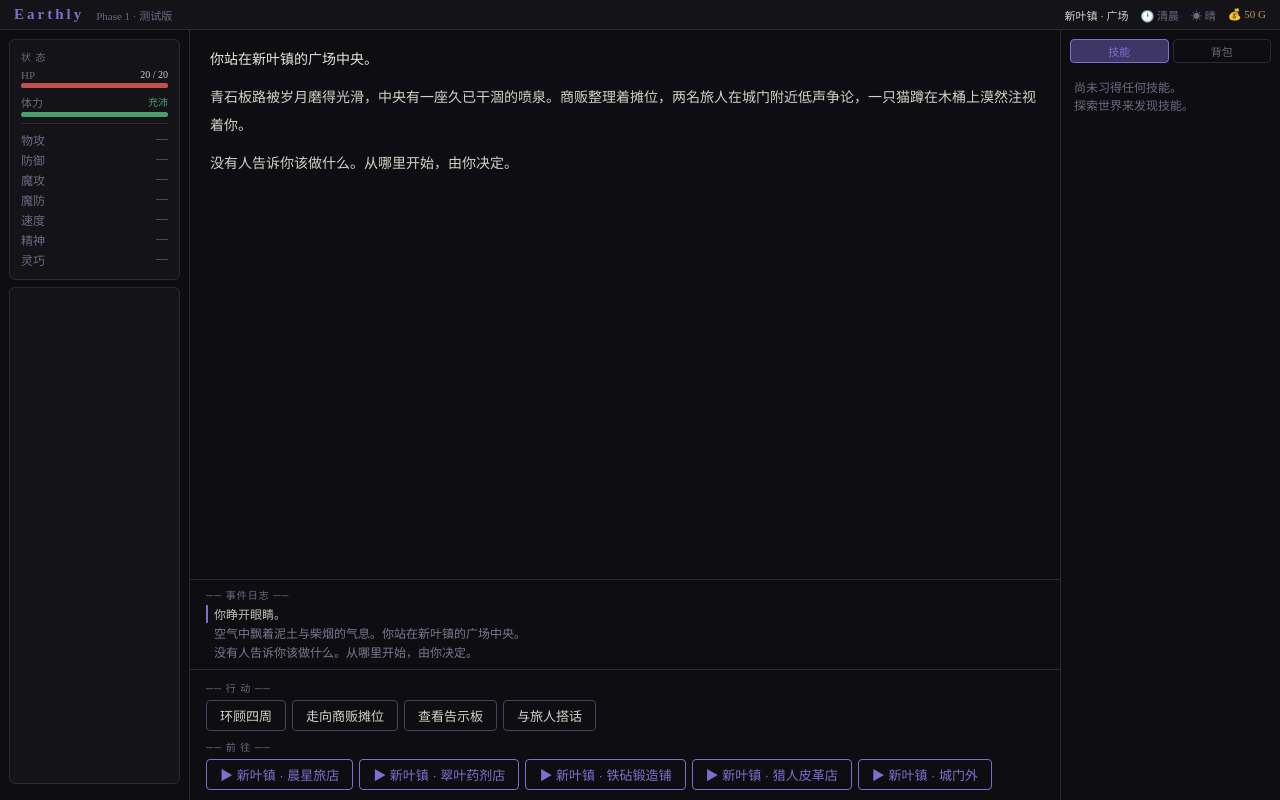
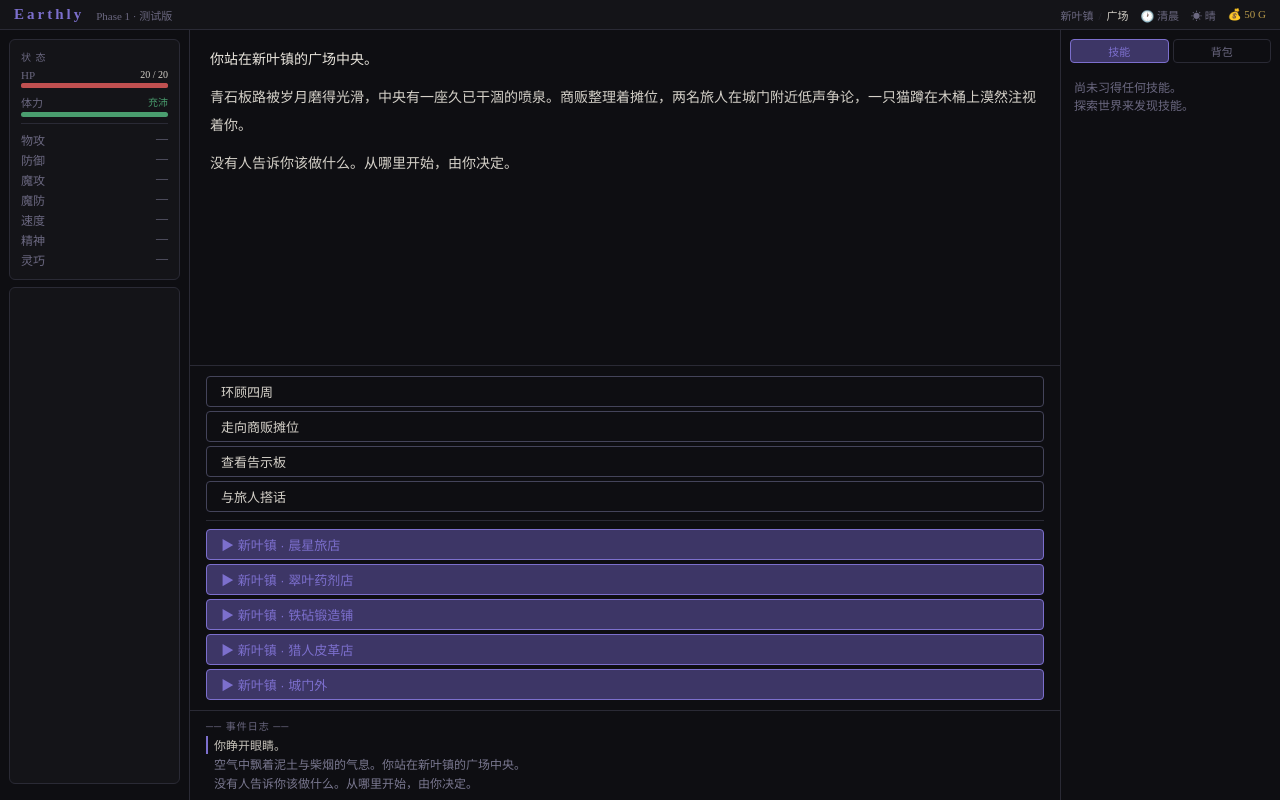
Before and after one commit to rilgemo/earthly_journey, a React (Create React App) app: page / in a window 1280 px wide. Built offline with nearby package versions, Linux system fonts and the light colour scheme.

Commit message:
chore: commit pending UI and data updates

```diff
--- a/src/components/MainPanel.jsx
+++ b/src/components/MainPanel.jsx
@@ -19,64 +19,80 @@ export default function MainPanel({ narrative, log, curActions, curRest, travel,
         ))}
       </div>
 
+      {/* 行动 / 休息 / 前往 */}
+      <div style={{ borderTop: `1px solid ${C.border}`, padding: "10px 16px", flexShrink: 0 }}>
+        <div style={{ display: "flex", flexDirection: "column", gap: 4 }}>
+          {curActions.map(a => (
+            <button key={a} onClick={() => onAction(a)}
+              style={{
+                width: "100%",
+                padding: "5px 14px",
+                borderRadius: 4,
+                border: `1px solid ${blocked ? C.border : C.borderHi}`,
+                background: "transparent",
+                color: blocked ? C.textDim : C.text,
+                cursor: blocked ? "not-allowed" : "pointer",
+                fontSize: 13,
+                textAlign: "left",
+                opacity: blocked ? 0.45 : 1,
+              }}
+              onMouseEnter={e => { if (!blocked) e.currentTarget.style.borderColor = C.accent; }}
+              onMouseLeave={e => { if (!blocked) e.currentTarget.style.borderColor = C.borderHi; }}>
+              {a}
+            </button>
+          ))}
+
+          {curRest.map(a => (
+            <button key={a} onClick={() => onAction(a)}
+              style={{
+                width: "100%",
+                padding: "5px 14px",
+                borderRadius: 4,
+                border: `1px solid ${C.green}`,
+                background: "transparent",
+                color: C.green,
+                cursor: "pointer",
+                fontSize: 13,
+                textAlign: "left",
+              }}
+              onMouseEnter={e => e.currentTarget.style.background = "#1a2e1f"}
+              onMouseLeave={e => e.currentTarget.style.background = "transparent"}>
+              ♦ {a}
+            </button>
+          ))}
+
+          {travel.length > 0 && (curActions.length + curRest.length > 0) && (
+            <div style={{ borderTop: `1px solid ${C.border}`, margin: "4px 0" }} />
+          )}
+
+          {travel.map(key => (
+            <button key={key} onClick={() => onTravel(key)}
+              style={{
+                width: "100%",
+                padding: "5px 14px",
+                borderRadius: 4,
+                border: `1px solid ${C.accent}`,
+                background: "#3d3666",
+                color: C.accent,
+                cursor: "pointer",
+                fontSize: 13,
+                textAlign: "left",
+              }}
+              onMouseEnter={e => e.currentTarget.style.background = "#2f2a4a"}
+              onMouseLeave={e => e.currentTarget.style.background = "#3d3666"}>
+              ▶ {AREAS[key]?.label || key}
+            </button>
+          ))}
+        </div>
+      </div>
+
       {/* 事件日志 */}
-      <div style={{ borderTop: `1px solid ${C.border}`, padding: "7px 16px", maxHeight: 108, overflowY: "auto" }} ref={logRef}>
+      <div style={{ borderTop: `1px solid ${C.border}`, padding: "7px 16px", maxHeight: 80, overflowY: "auto" }} ref={logRef}>
         <div style={{ ...sec, marginBottom: 3 }}>── 事件日志 ──</div>
         {log.map((l, i) => (
           <div key={i} style={{ fontSize: 12, color: i === 0 ? C.log0 : C.log1, paddingLeft: 6, borderLeft: i === 0 ? `2px solid ${C.accent}` : "2px solid transparent", marginBottom: 1 }}>{l}</div>
         ))}
       </div>
-
-      {/* 行动 / 休息 / 前往 */}
-      <div style={{ borderTop: `1px solid ${C.border}`, padding: "10px 16px", flexShrink: 0 }}>
-        {curActions.length > 0 && (
-          <div style={{ marginBottom: 8 }}>
-            <div style={{ ...sec, marginBottom: 5 }}>── 行 动 ──</div>
-            <div style={{ display: "flex", flexWrap: "wrap", gap: 6 }}>
-              {curActions.map(a => (
-                <button key={a} onClick={() => onAction(a)}
-                  style={{ padding: "5px 13px", borderRadius: 4, border: `1px solid ${blocked ? C.border : C.borderHi}`, background: "transparent", color: blocked ? C.textDim : C.text, cursor: blocked ? "not-allowed" : "pointer", fontSize: 13, opacity: blocked ? 0.45 : 1 }}
-                  onMouseEnter={e => { if (!blocked) e.currentTarget.style.borderColor = C.accent; }}
-                  onMouseLeave={e => { if (!blocked) e.currentTarget.style.borderColor = C.borderHi; }}>
-                  {a}
-                </button>
-              ))}
-            </div>
-          </div>
-        )}
-
-        {curRest.length > 0 && (
-          <div style={{ marginBottom: 8 }}>
-            <div style={{ ...sec, marginBottom: 5 }}>── 休 息 ──</div>
-            <div style={{ display: "flex", flexWrap: "wrap", gap: 6 }}>
-              {curRest.map(a => (
-                <button key={a} onClick={() => onAction(a)}
-                  style={{ padding: "5px 13px", borderRadius: 4, border: `1px solid ${C.green}`, background: "transparent", color: C.green, cursor: "pointer", fontSize: 13 }}
-                  onMouseEnter={e => e.currentTarget.style.background = "#1a2e1f"}
-                  onMouseLeave={e => e.currentTarget.style.background = "transparent"}>
-                  ♦ {a}
-                </button>
-              ))}
-            </div>
-          </div>
-        )}
-
-        {travel.length > 0 && (
-          <div>
-            <div style={{ ...sec, marginBottom: 5 }}>── 前 往 ──</div>
-            <div style={{ display: "flex", flexWrap: "wrap", gap: 6 }}>
-              {travel.map(key => (
-                <button key={key} onClick={() => onTravel(key)}
-                  style={{ padding: "5px 13px", borderRadius: 4, border: `1px solid ${C.accent}`, background: "transparent", color: C.accent, cursor: "pointer", fontSize: 13 }}
-                  onMouseEnter={e => e.currentTarget.style.background = C.accentDim}
-                  onMouseLeave={e => e.currentTarget.style.background = "transparent"}>
-                  ▶ {AREAS[key]?.label || key}
-                </button>
-              ))}
-            </div>
-          </div>
-        )}
-      </div>
     </div>
   );
 }
--- a/src/data/areas.js
+++ b/src/data/areas.js
@@ -1,6 +1,7 @@
 export const AREAS = {
   "新叶镇·广场": {
     label: "新叶镇 · 广场",
+    breadcrumb: ["新叶镇", "广场"],
     intro: [
       "你站在新叶镇的广场中央。",
       "青石板路被岁月磨得光滑，中央有一座久已干涸的喷泉。商贩整理着摊位，两名旅人在城门附近低声争论，一只猫蹲在木桶上漠然注视着你。",
@@ -11,6 +12,7 @@ export const AREAS = {
   },
   "新叶镇·晨星旅店": {
     label: "新叶镇 · 晨星旅店",
+    breadcrumb: ["新叶镇", "晨星旅店"],
     intro: [
       "旅店兼着餐厅，木头桌椅摆得满满当当，炉火烧得旺。",
       "掌柜是个圆脸女人，手脚麻利。厨房飘出炖肉的香气，几名旅客低头吃饭，偶尔传来压低的交谈声。",
@@ -21,6 +23,7 @@ export const AREAS = {
   },
   "新叶镇·药剂店": {
     label: "新叶镇 · 翠叶药剂店",
+    breadcrumb: ["新叶镇", "翠叶药剂店"],
     intro: [
       "药剂店的空气里弥漫着草药和酒精的混合气味。",
       "货架上整齐排列着各色瓶瓶罐罐，瓶签上写着潦草的字。",
@@ -31,6 +34,7 @@ export const AREAS = {
   },
   "新叶镇·锻造铺": {
     label: "新叶镇 · 铁砧锻造铺",
+    breadcrumb: ["新叶镇", "铁砧锻造铺"],
     intro: [
       "锻造铺的热浪扑面而来，叮叮当当的敲击声不曾停歇。",
       "铁匠是个沉默的壮汉，正专注地处理一块烧红的铁料。",
@@ -41,6 +45,7 @@ export const AREAS = {
   },
   "新叶镇·皮革防具店": {
     label: "新叶镇 · 猎人皮革店",
+    breadcrumb: ["新叶镇", "猎人皮革店"],
     intro: [
       "店面不大，但皮革的气味很浓。",
       "墙上挂满了各种皮甲、皮带、手套和靴子，做工细腻，针脚整齐。",
@@ -51,6 +56,7 @@ export const AREAS = {
   },
   "新叶镇·城门外": {
     label: "新叶镇 · 城门外",
+    breadcrumb: ["新叶镇", "城门外"],
     intro: [
       "你踏出城门，脚下的石板路渐渐变成夯实的泥土。",
       "风从旷野吹来，带着青草和泥土的气息。出口分叉为两条路——向南蜿蜒进入一片疏朗的林地，向北则沿着山脚延伸，远处隐约可见矿洞的轮廓。",
@@ -60,6 +66,7 @@ export const AREAS = {
   },
   "南边林地": {
     label: "南边林地",
+    breadcrumb: ["南边林地"],
     intro: [
       "林地疏朗，阳光从树隙间漏下，在地面投下碎金般的光斑。",
       "脚边长着各色野草，偶尔有松鼠从枝头一跃而过。",
@@ -69,6 +76,7 @@ export const AREAS = {
   },
   "北边矿洞·入口": {
     label: "北边矿洞 · 入口",
+    breadcrumb: ["北边矿洞", "入口"],
     intro: [
       "山路越走越窄，空气中多了一股铁锈和潮湿的气味。",
       "矿洞入口黑漆漆的，像张开的口。洞壁上有人凿下的痕迹，也有更古老的、不像是人工的刻痕。里面传来微弱的回声。",
@@ -78,6 +86,7 @@ export const AREAS = {
   },
   "北边矿洞·浅层": {
     label: "北边矿洞 · 浅层",
+    breadcrumb: ["北边矿洞", "浅层"],
     intro: [
       "洞内昏暗，你的眼睛慢慢适应了黑暗。",
       "地面潮湿，岩壁上嵌着隐隐发光的矿脉。空气沉重，每一口呼吸都带着铁锈的味道。",
```
Also changed, not shown: 1 other file (tests, documents, lock files or other folders).
